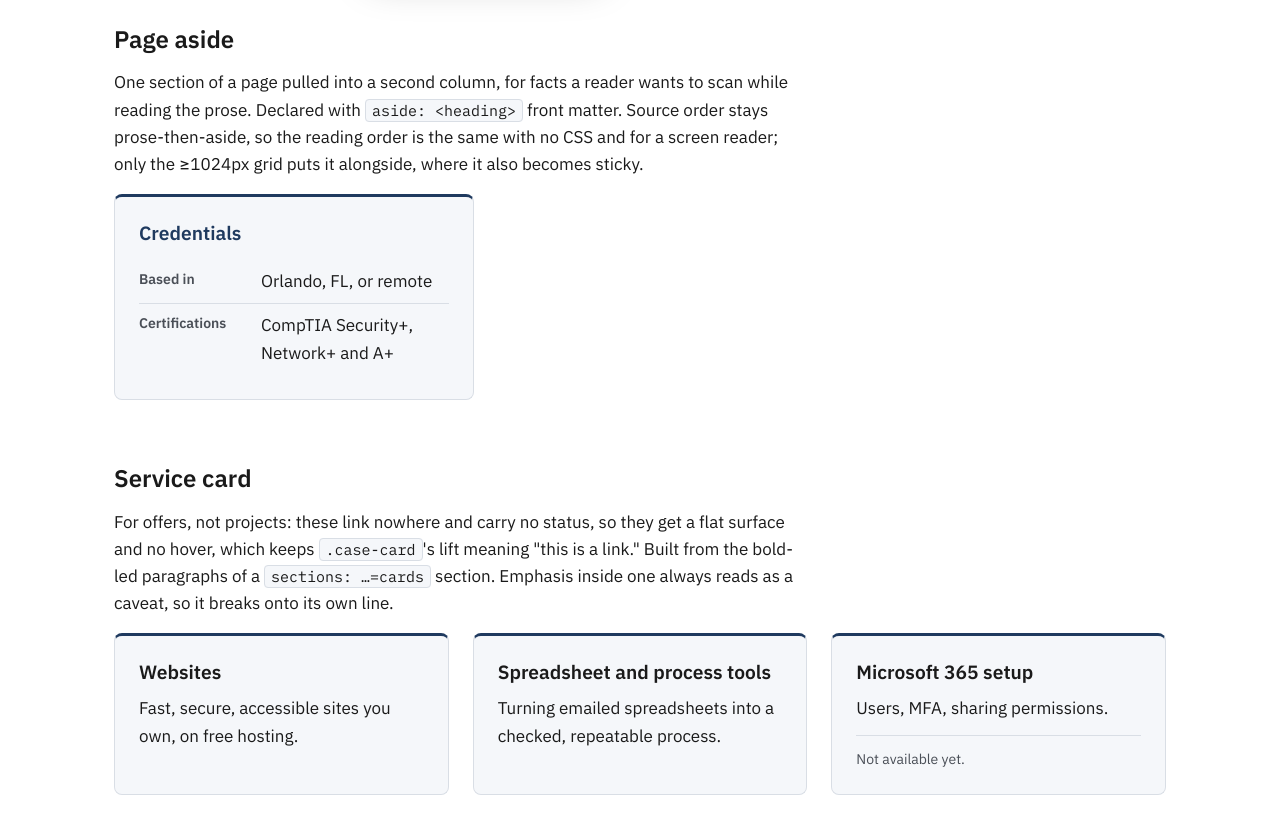
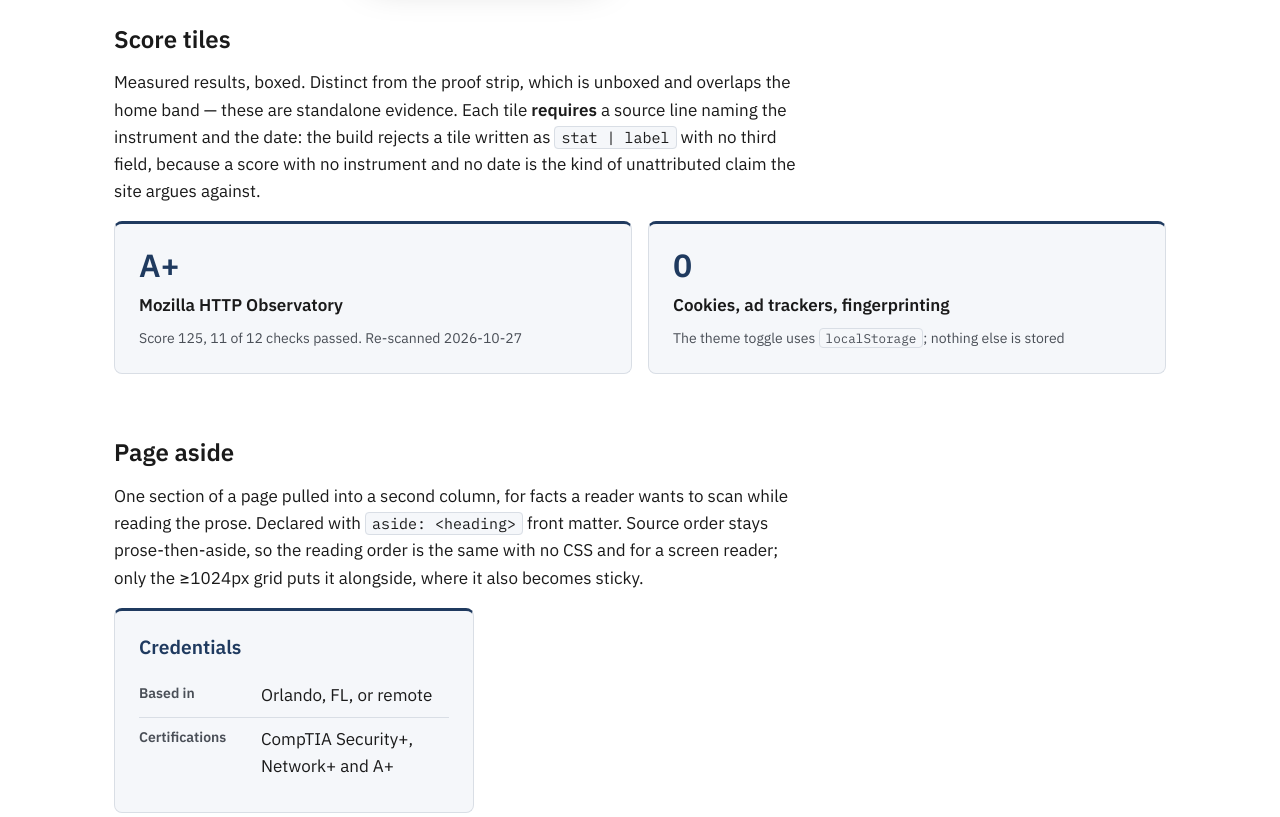
Before and after one commit to MgnCoding2020/portfolio, a website: page src/styleguide.html in a window 1280 px wide. Shown: the part 5080-5897 px from the top of the page. Drawn offline with Linux system fonts and the light colour scheme.

Commit message:
PR 8: How I work, with the evidence as evidence
The page argues that a claim without a check isn't worth much, then made
its own strongest claims -- an A+ header scan, four Lighthouse 100s -- as
a bullet buried mid-page. Now they're score tiles directly under the
header band, each carrying the instrument and the date underneath.

The A+ was re-verified before it went up, not copied forward: Mozilla's
Observatory API, scanned 2026-10-27, grade A+, score 125, 11 of 12. Seven
design PRs had merged since the 2026-10-22 figure the page was quoting, so
restating it unchecked would have been the exact failure this page is
about. The Lighthouse numbers keep their own 2026-10-22 date and a
TODO(michael) to re-run, since I can't run Lighthouse here.

Also:
- "How this site is built" becomes the dt/dd spec box -- its bullets were
  already in the "- **Label:** value" shape the glance kind parses.
- A new "Build gates" row, because the build refusing to ship a missing
  alt attribute or a stale resume PDF is the most concrete evidence on the
  page that the habit is real and not a slogan. All four gates were read
  out of build.mjs and check.mjs before being described; the PDF gate
  compares a content hash, not a timestamp, and two of the four live in
  the check suite rather than the build, so the row says so.
- The fourth tile says 0 cookies and trackers but names localStorage,
  which the theme toggle does use. "Nothing stored on your device" would
  have been false on a page about not overstating things.

New `tiles` section kind: "- stat | label | source". The source field is
required -- a tile written without one fails the build, verified by
breaking one on purpose.

Co-Authored-By: Claude Opus 5 <noreply@anthropic.com>

```diff
--- a/src/css/components.css
+++ b/src/css/components.css
@@ -310,6 +310,48 @@
   font-size: var(--fs-small);
   color: var(--text-muted);
   margin-top: var(--space-1);
+}
+
+/* ---------- Score tiles (visual brief, PR 8) ---------- */
+/* Measured results, boxed. Distinct from .proof-strip, which is unboxed and
+   overlaps the home band: these are standalone evidence, and each one carries
+   its instrument and date underneath, so no number sits unattributed. */
+
+.score-tiles {
+  display: grid;
+  grid-template-columns: repeat(auto-fit, minmax(190px, 1fr));
+  gap: var(--space-4);
+  margin-bottom: var(--space-7);
+}
+
+.score-tile {
+  background: var(--surface);
+  border: 1px solid var(--border);
+  border-top: 3px solid var(--brand);
+  border-radius: var(--radius);
+  padding: var(--space-5);
+}
+/* Smaller than --fs-display: four of these in a row, and the home page's
+   proof strip should stay the biggest numbers on the site. */
+.score-tile .stat-number {
+  font-size: var(--fs-h1);
+  font-weight: var(--fw-semibold);
+  color: var(--brand);
+  line-height: 1.1;
+  font-variant-numeric: tabular-nums;
+}
+.score-tile .stat-label {
+  margin-top: var(--space-2);
+  font-weight: var(--fw-semibold);
+}
+.score-tile .stat-source {
+  margin-top: var(--space-2);
+  font-size: var(--fs-small);
+  color: var(--text-muted);
+}
+.score-tile code {
+  font-size: 0.9em;
+  word-break: break-word;
 }
 
 /* ---------- Callout ---------- */
@@ -756,6 +798,9 @@
    bottom space the service grid and steps already carry. */
 .page-body > .card-grid { margin-bottom: var(--space-7); }
 
+/* Tiles are evidence blocks, not prose -- they run to the full column. */
+.page-body > .score-tiles { max-width: var(--wide); }
+
 /* Figures: lift them off the page so a screenshot reads as evidence. */
 .case-study-body figure img {
   border: 1px solid var(--border);
--- a/src/css/print.css
+++ b/src/css/print.css
@@ -43,6 +43,7 @@
   .glance,
   .case-card,
   .service-card,
+  .score-tile,
   .page-aside,
   .steps > li,
   figure,
--- a/src/styleguide.html
+++ b/src/styleguide.html
@@ -253,6 +253,27 @@
   </section>
 
   <section class="sg-section">
+    <h2>Score tiles</h2>
+    <p>Measured results, boxed. Distinct from the proof strip, which is unboxed and overlaps the
+      home band &mdash; these are standalone evidence. Each tile <strong>requires</strong> a source
+      line naming the instrument and the date: the build rejects a tile written as
+      <code>stat | label</code> with no third field, because a score with no instrument and no date
+      is the kind of unattributed claim the site argues against.</p>
+    <div class="score-tiles">
+      <div class="score-tile">
+        <div class="stat-number">A+</div>
+        <div class="stat-label">Mozilla HTTP Observatory</div>
+        <div class="stat-source">Score 125, 11 of 12 checks passed. Re-scanned 2026-10-27</div>
+      </div>
+      <div class="score-tile">
+        <div class="stat-number">0</div>
+        <div class="stat-label">Cookies, ad trackers, fingerprinting</div>
+        <div class="stat-source">The theme toggle uses <code>localStorage</code>; nothing else is stored</div>
+      </div>
+    </div>
+  </section>
+
+  <section class="sg-section">
     <h2>Page aside</h2>
     <p>One section of a page pulled into a second column, for facts a reader wants to scan while
       reading the prose. Declared with <code>aside: &lt;heading&gt;</code> front matter. Source order
```
Also changed, not shown: build.mjs (+18 -0 lines), content/pages/how-i-work.md (+19 -2 lines).
